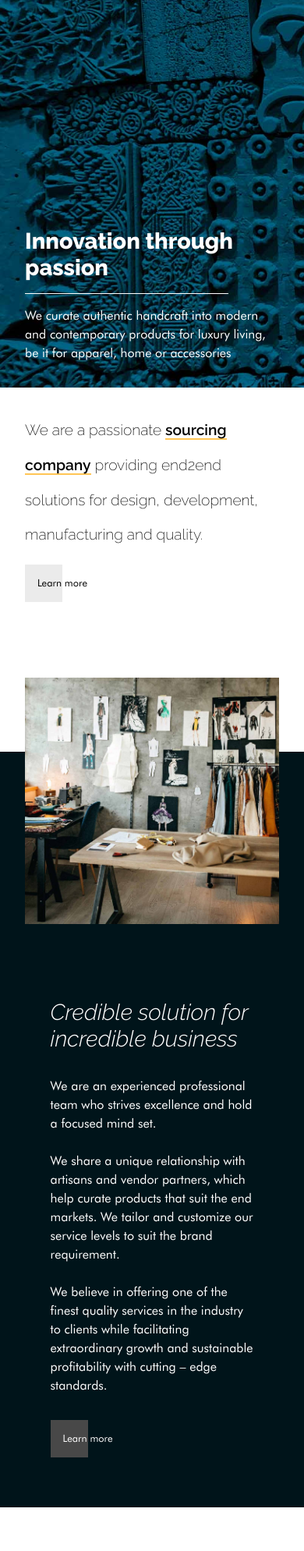
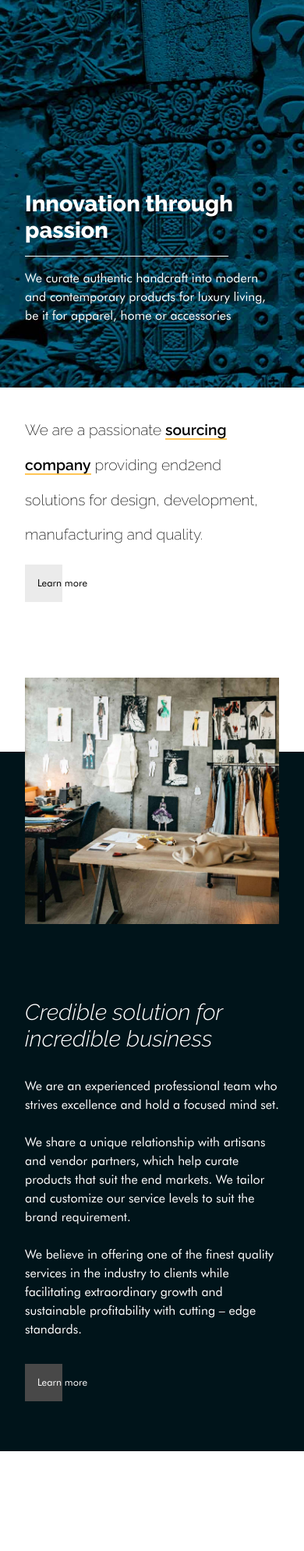
Before and after one commit to anshnav/monsa-sourcing, a PHP site: page / in a window 390 px wide. Shown: the part 347-2336 px from the top of the page at 78% size. Run offline with PHP 8.4, Linux system fonts and the light colour scheme; style sheets or scripts are compiled from the project's sources; some libraries are stand-ins or nearby versions.

Commit message:
margin adjustments

```diff
--- a/contact.html
+++ b/contact.html
@@ -32,7 +32,7 @@
 
                         <div class="getintouch-section">
                                 <p class="pageheading" style="margin-top: 3rem; margin-bottom: 0rem">Contact us</p>
-                                <h2 class="vmsubheading" style="margin-bottom: 2rem; color: white;">Always happy to hear from you!</h2>
+                                <h2 class="vmsubheading" style="margin-bottom: 2rem; color: white;"><i>Always happy to hear from you!</i></h2>
                                 <p class="contactpara" style="margin-bottom: 2rem;">We’d love and be happy to hear from you whether you are a client or would like to join and partner with us in
                                         the supply chain side.</p>
                                         <p class="contactpara" style="margin-bottom: 2rem;">If circumstances aren’t conducive for travel, let us have the opportunity to bring India to you virtually.</p>
--- a/style.css
+++ b/style.css
@@ -156,7 +156,6 @@ h2 {
 
 .intro-heading {
   font-size: 2.5rem;
-  max-width: 30rem;
   color: white;
 }
 
@@ -877,6 +876,7 @@ h2 {
   }
   .intro-container {
     padding: 2rem;
+    margin-bottom: 3rem;
   }
   .explore-btn {
     display: none;
@@ -1096,6 +1096,9 @@ h2 {
     margin-top: 10rem;
     padding: 2rem;
   }
+  .content-wrapper {
+    width: 100%;
+  }
   .subheading {
     font-size: 1.8rem;
   }
@@ -1103,7 +1106,7 @@ h2 {
     margin-top: 10rem;
   }
   .sangeeta-right, .monu-left {
-    padding: 0rem 2rem 0rem 2rem;
+    padding: 0rem 1rem 0rem 1rem;
   }
   .whyussubheading {
     font-size: 1rem;
--- a/style.scss
+++ b/style.scss
@@ -145,7 +145,7 @@
 
 .intro-heading{
    font-size: 2.5rem;
-   max-width: 30rem;
+//    max-width: 30rem;
    color: white;
 
 }
@@ -811,6 +811,7 @@ padding: 2rem;
 
         .intro-container{
             padding: 2rem;
+            margin-bottom: 3rem;
         }
 
 
@@ -1069,6 +1070,10 @@ padding: 2rem;
             padding: 2rem;
         }
 
+        .content-wrapper{
+            width: 100%;
+        }
+
         .subheading{
             font-size: 1.8rem;
         }
@@ -1078,7 +1083,7 @@ padding: 2rem;
         }
 
         .sangeeta-right, .monu-left{
-            padding:0rem 2rem 0rem 2rem;
+            padding:0rem 1rem 0rem 1rem;
 
         }
 
@@ -1093,17 +1098,6 @@ padding: 2rem;
             margin-bottom: -2rem
 
         }
-
-
-
-
-
-
-
-
-
-
-
 
         .contact-container{
             height: auto;
```
Also changed, not shown: 1 other file.
